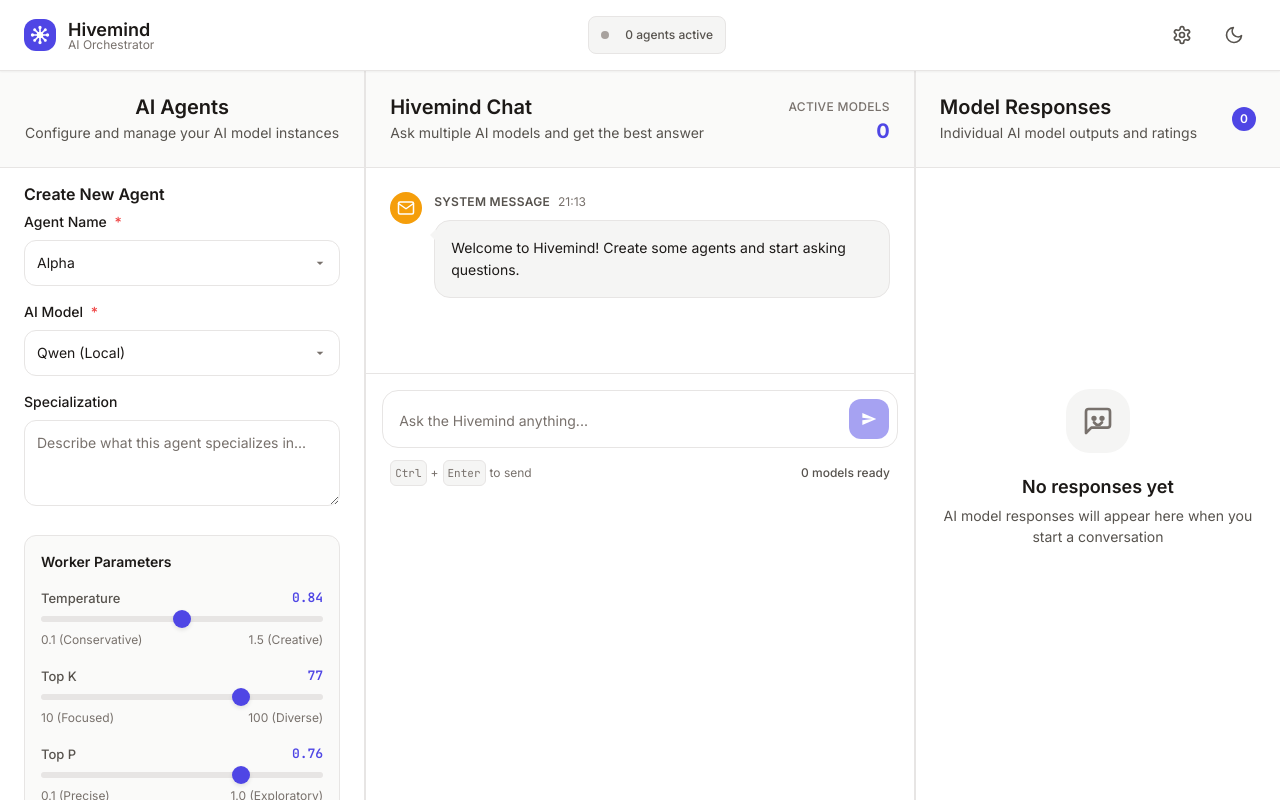
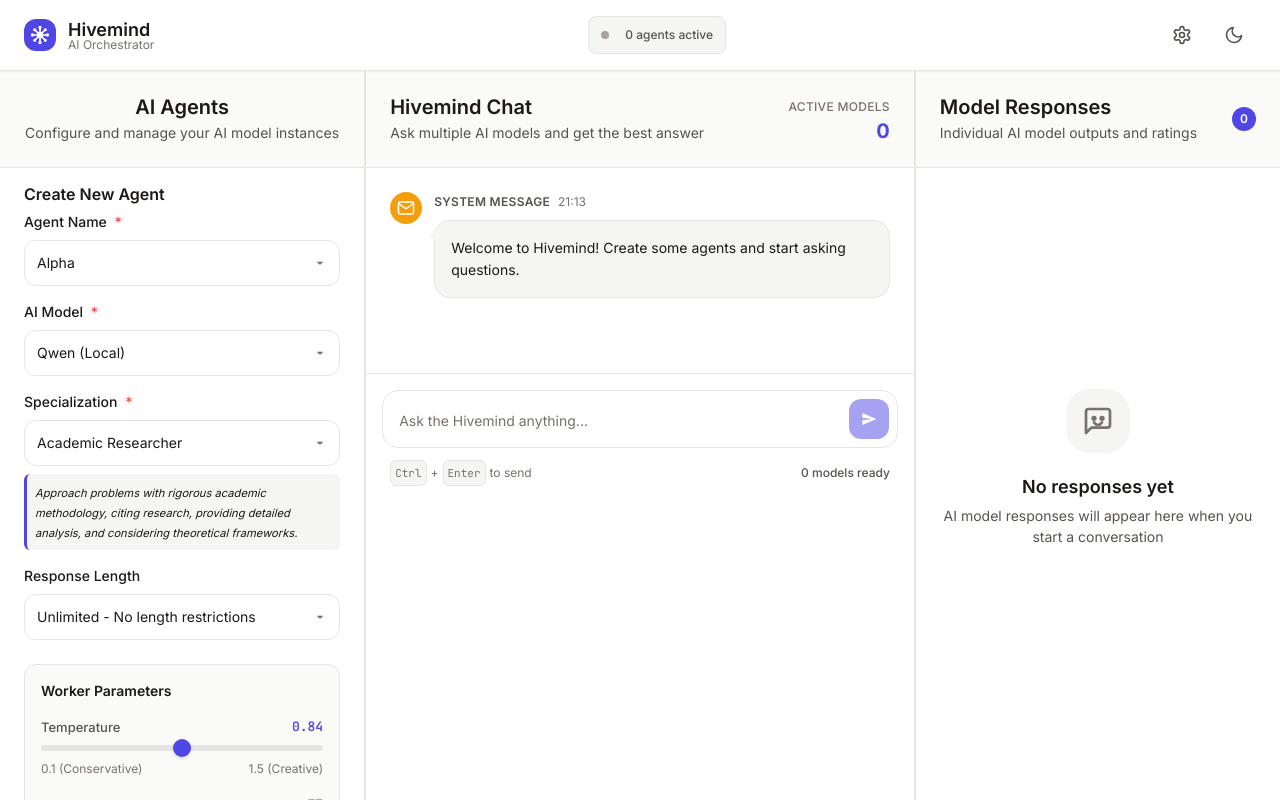
Before and after one commit to 4sYnSw9p67/Hivemind-multi-model-AI-orchestrator, an Angular app in the folder frontend/hivemind-frontend/: page /hivemind in a window 1280 px wide. Built offline with nearby package versions, Linux system fonts and the light colour scheme.

Commit message:
agent logic improvements

```diff
--- a/frontend/hivemind-frontend/src/app/app.ts
+++ b/frontend/hivemind-frontend/src/app/app.ts
@@ -92,6 +92,7 @@ export class App implements OnInit {
           name,
           model,
           specialization: `AI assistant powered by ${name.split(' ')[0]}`,
+          responseLength: 'unlimited',
           isActive: true,
           workerParams: {
             temperature: 0.7,
--- a/frontend/hivemind-frontend/src/app/components/agent-creator/agent-creator.css
+++ b/frontend/hivemind-frontend/src/app/components/agent-creator/agent-creator.css
@@ -512,3 +512,53 @@
   background: var(--neutral-800);
   color: var(--text-tertiary);
 }
+
+/* Specialization and Response Length Styling */
+.specialization-description {
+  margin-top: var(--space-2);
+  padding: var(--space-2);
+  background: var(--bg-tertiary);
+  border-radius: var(--radius-sm);
+  border-left: 3px solid var(--brand-primary);
+}
+
+.specialization-description small {
+  font-style: italic;
+  line-height: 1.4;
+}
+
+.mt-3 {
+  margin-top: var(--space-3);
+}
+
+.length-chip {
+  background: var(--brand-primary) !important;
+  color: var(--text-inverse) !important;
+  font-weight: 600;
+}
+
+:root[data-theme="dark"] .length-chip {
+  background: var(--brand-primary) !important;
+  color: var(--text-inverse) !important;
+}
+
+/* Form group spacing improvements */
+.form-group + .form-group {
+  margin-top: var(--space-4);
+}
+
+.form-group + .parameters-section {
+  margin-top: var(--space-6);
+}
+
+/* Nested form group (custom specialization) */
+.form-group .form-group {
+  margin-top: var(--space-3);
+  margin-bottom: 0;
+}
+
+/* Enhanced select wrapper for longer options */
+.form-control option {
+  padding: var(--space-2);
+  line-height: 1.4;
+}
--- a/frontend/hivemind-frontend/src/app/components/agent-creator/agent-creator.html
+++ b/frontend/hivemind-frontend/src/app/components/agent-creator/agent-creator.html
@@ -48,14 +48,55 @@
       <div class="form-group">
         <label for="agent-specialization" class="form-label">
           Specialization
+          <span class="required">*</span>
         </label>
-        <textarea
-          id="agent-specialization"
-          [(ngModel)]="newAgent.specialization"
-          placeholder="Describe what this agent specializes in..."
-          class="form-control"
-          rows="3"
-        ></textarea>
+        <div class="select-wrapper">
+          <select id="agent-specialization" [(ngModel)]="newAgent.specialization" (change)="onSpecializationChange()" class="form-control">
+            <option *ngFor="let spec of getAvailableSpecializations()" [value]="spec.description">
+              {{ spec.name }}
+            </option>
+            <option value="custom">Custom Specialization...</option>
+          </select>
+          <svg class="select-icon" viewBox="0 0 24 24" fill="currentColor">
+            <path d="M7 10l5 5 5-5z"/>
+          </svg>
+        </div>
+
+        <!-- Custom specialization textarea -->
+        <div class="form-group mt-3" *ngIf="isCustomSpecialization">
+          <label for="custom-specialization" class="form-label">
+            Custom Specialization
+          </label>
+          <textarea
+            id="custom-specialization"
+            [(ngModel)]="newAgent.customSpecialization"
+            placeholder="Describe your custom specialization approach..."
+            class="form-control"
+            rows="3"
+          ></textarea>
+        </div>
+
+        <!-- Specialization description -->
+        <div class="specialization-description" *ngIf="!isCustomSpecialization && newAgent.specialization">
+          <small class="text-muted">{{ newAgent.specialization }}</small>
+        </div>
+      </div>
+
+      <!-- Response Length Control -->
+      <div class="form-group">
+        <label for="response-length" class="form-label">
+          Response Length
+        </label>
+        <div class="select-wrapper">
+          <select id="response-length" [(ngModel)]="newAgent.responseLength" class="form-control">
+            <option *ngFor="let option of responseLengthOptions" [value]="option.value">
+              {{ option.label }} - {{ option.description }}
+            </option>
+          </select>
+          <svg class="select-icon" viewBox="0 0 24 24" fill="currentColor">
+            <path d="M7 10l5 5 5-5z"/>
+          </svg>
+        </div>
       </div>
 
       <!-- Worker Parameters -->
@@ -189,6 +230,7 @@
             <span class="param-chip">T: {{ agent.workerParams.temperature }}</span>
             <span class="param-chip">K: {{ agent.workerParams.top_k }}</span>
             <span class="param-chip">P: {{ agent.workerParams.top_p }}</span>
+            <span class="param-chip length-chip">{{ getResponseLengthLabel(agent.responseLength) }}</span>
           </div>
           <p class="agent-description" *ngIf="agent.specialization">
             {{ agent.specialization }}
--- a/frontend/hivemind-frontend/src/app/components/agent-creator/agent-creator.ts
+++ b/frontend/hivemind-frontend/src/app/components/agent-creator/agent-creator.ts
@@ -8,6 +8,7 @@ export interface Agent {
   model: string;
   specialization: string;
   isActive: boolean;
+  responseLength: 'unlimited' | 'brief' | 'detailed' | 'comprehensive';
   workerParams: {
     temperature: number;
     top_k: number;
@@ -34,24 +35,93 @@ export class AgentCreatorComponent implements OnInit {
     'Strategist', 'Innovator', 'Optimizer', 'Validator', 'Researcher', 'Advisor'
   ];
 
+  // Predefined specializations with different perspectives
+  predefinedSpecializations = [
+    {
+      name: 'Academic Researcher',
+      description: 'Approach problems with rigorous academic methodology, citing research, providing detailed analysis, and considering theoretical frameworks.'
+    },
+    {
+      name: 'Practical Problem Solver',
+      description: 'Focus on actionable, real-world solutions with step-by-step guidance and practical considerations for implementation.'
+    },
+    {
+      name: 'Creative Innovator',
+      description: 'Think outside the box, propose novel approaches, explore unconventional solutions, and consider artistic or creative angles.'
+    },
+    {
+      name: 'Critical Analyst',
+      description: 'Examine problems from multiple angles, identify potential flaws, consider risks and downsides, and provide balanced critique.'
+    },
+    {
+      name: 'Technical Expert',
+      description: 'Provide deep technical insights, focus on implementation details, discuss technical specifications, and consider engineering aspects.'
+    },
+    {
+      name: 'Business Strategist',
+      description: 'Analyze from business perspective, consider market implications, ROI, scalability, and strategic impact on organizations.'
+    },
+    {
+      name: 'User Experience Advocate',
+      description: 'Prioritize human-centered design, usability, accessibility, and consider the end-user perspective in all recommendations.'
+    },
+    {
+      name: 'Systems Thinker',
+      description: 'Consider broader systemic implications, interconnections, long-term effects, and holistic approaches to complex problems.'
+    },
+    {
+      name: 'Devil\'s Advocate',
+      description: 'Challenge assumptions, point out potential problems, play contrarian, and stress-test ideas from opposing viewpoints.'
+    },
+    {
+      name: 'Efficiency Optimizer',
+      description: 'Focus on optimization, resource efficiency, performance improvements, and streamlining processes for maximum effectiveness.'
+    },
+    {
+      name: 'Ethical Evaluator',
+      description: 'Consider moral implications, social responsibility, fairness, and ethical considerations in all recommendations.'
+    },
+    {
+      name: 'Future Visionary',
+      description: 'Think about long-term trends, emerging technologies, future implications, and how solutions will evolve over time.'
+    }
+  ];
+
+  // Response length options
+  responseLengthOptions = [
+    { value: 'unlimited', label: 'Unlimited', description: 'No length restrictions' },
+    { value: 'brief', label: 'Brief', description: '1-2 sentences, key points only' },
+    { value: 'detailed', label: 'Detailed', description: '1-2 paragraphs with explanation' },
+    { value: 'comprehensive', label: 'Comprehensive', description: 'Full analysis with examples' }
+  ];
+
   newAgent = {
     name: '',
     model: 'qwen',
     specialization: '',
+    customSpecialization: '',
+    responseLength: 'unlimited' as const,
     temperature: 0.7,
     top_k: 40,
     top_p: 0.8
   };
 
   selectedNameIndex = 0;
+  selectedSpecializationIndex = 0;
+  isCustomSpecialization = false;
 
   createAgent() {
     if (this.canCreateAgent()) {
+      const finalSpecialization = this.isCustomSpecialization
+        ? this.newAgent.customSpecialization
+        : this.newAgent.specialization;
+
       const agent: Agent = {
         id: crypto.randomUUID(),
         name: this.newAgent.name,
         model: this.newAgent.model,
-        specialization: this.newAgent.specialization,
+        specialization: finalSpecialization,
+        responseLength: this.newAgent.responseLength,
         isActive: true,
         workerParams: {
           temperature: this.newAgent.temperature,
@@ -74,15 +144,27 @@ export class AgentCreatorComponent implements OnInit {
   }
 
   canCreateAgent(): boolean {
-    return !!(this.newAgent.name?.trim() && this.newAgent.model?.trim());
+    const hasName = this.newAgent.name?.trim();
+    const hasModel = this.newAgent.model?.trim();
+    const hasSpecialization = this.isCustomSpecialization
+      ? this.newAgent.customSpecialization?.trim()
+      : this.newAgent.specialization?.trim();
+
+    return !!(hasName && hasModel && hasSpecialization);
   }
 
   resetForm() {
     this.selectedNameIndex = this.getNextAvailableNameIndex();
+    this.selectedSpecializationIndex = this.getNextAvailableSpecializationIndex();
+    this.isCustomSpecialization = false;
+
+    const availableSpecs = this.getAvailableSpecializations();
     this.newAgent = {
       name: this.getAvailableNames()[this.selectedNameIndex] || '',
       model: 'qwen',
-      specialization: '',
+      specialization: availableSpecs[this.selectedSpecializationIndex]?.description || '',
+      customSpecialization: '',
+      responseLength: 'unlimited' as const,
       temperature: this.randomizeParameter(0.3, 1.2),
       top_k: this.randomizeParameter(20, 80, true),
       top_p: this.randomizeParameter(0.7, 0.95)
@@ -97,6 +179,31 @@ export class AgentCreatorComponent implements OnInit {
   getNextAvailableNameIndex(): number {
     const availableNames = this.getAvailableNames();
     return availableNames.length > 0 ? 0 : -1;
+  }
+
+  getAvailableSpecializations(): any[] {
+    const usedSpecializations = this.agents.map(agent => agent.specialization);
+    return this.predefinedSpecializations.filter(spec => !usedSpecializations.includes(spec.description));
+  }
+
+  getNextAvailableSpecializationIndex(): number {
+    const availableSpecs = this.getAvailableSpecializations();
+    return availableSpecs.length > 0 ? 0 : -1;
+  }
+
+  onSpecializationChange() {
+    if (this.newAgent.specialization === 'custom') {
+      this.isCustomSpecialization = true;
+      this.newAgent.specialization = '';
+    } else {
+      this.isCustomSpecialization = false;
+      this.newAgent.customSpecialization = '';
+    }
+  }
+
+  getResponseLengthLabel(length: string): string {
+    const option = this.responseLengthOptions.find(opt => opt.value === length);
+    return option ? option.label : length;
   }
 
   randomizeParameter(min: number, max: number, isInteger = false): number {
--- a/frontend/hivemind-frontend/src/app/services/hivemind.service.ts
+++ b/frontend/hivemind-frontend/src/app/services/hivemind.service.ts
@@ -69,6 +69,7 @@ export class HivemindService {
             agents: agents.map(agent => ({
                 name: agent.name,
                 specialization: agent.specialization || '',
+                responseLength: agent.responseLength || 'unlimited',
                 workerParams: {
                     temperature: agent.workerParams.temperature,
                     top_k: agent.workerParams.top_k,
```
Also changed, not shown: 2 other files (tests, documents, lock files or other folders).
